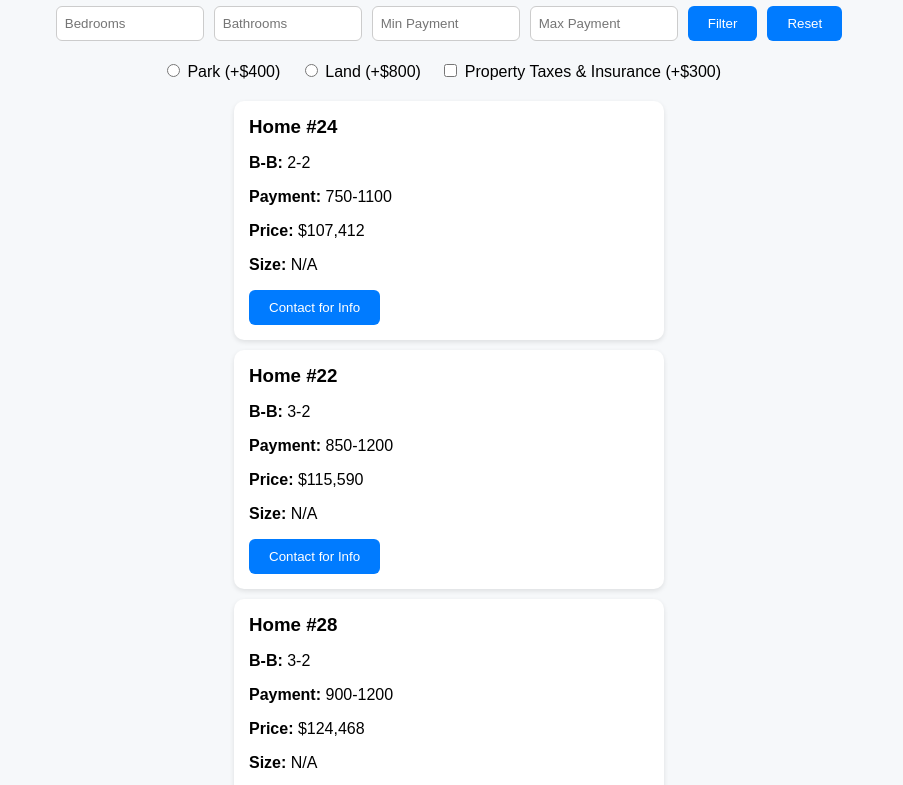
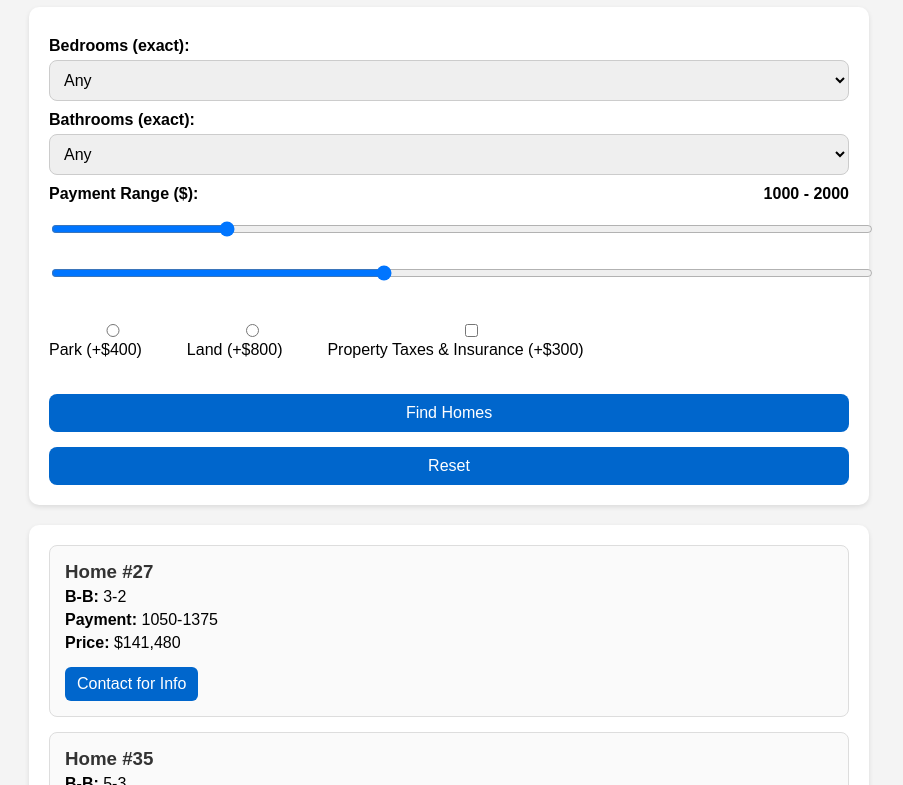
Before and after one commit to FiestaHomes/home-selector, a plain HTML site: page index.html in a window 1280 px wide. Shown: the part 94-879 px from the top of the page, without its empty margins (191-1094 px from the left). Drawn offline with Linux system fonts and the light colour scheme.

Commit message:
Update index.html

```diff
--- a/index.html
+++ b/index.html
@@ -3,81 +3,70 @@
 <head>
 <meta charset="UTF-8">
 <meta name="viewport" content="width=device-width, initial-scale=1.0">
-  <title>Fiesta Homes Finder</title>
+<title>Fiesta Homes Selector</title>
 <style>
-    body {
-      font-family: Arial, sans-serif;
-      background: #f6f8fa;
-      margin: 0;
-      padding: 20px;
-    }
-    h1 {
-      text-align: center;
-    }
-    .filters {
-      display: flex;
-      flex-wrap: wrap;
-      gap: 10px;
-      justify-content: center;
-      margin-bottom: 20px;
-    }
-    input[type="number"] {
-      padding: 8px;
-      border: 1px solid #ccc;
-      border-radius: 6px;
-      width: 130px;
-    }
-    button {
-      padding: 10px 20px;
-      background: #007bff;
-      color: white;
-      border: none;
-      border-radius: 6px;
-      cursor: pointer;
-    }
-    button:hover {
-      background: #0056b3;
-    }
-    .home-card {
-      background: white;
-      border-radius: 10px;
-      padding: 15px;
-      box-shadow: 0 2px 5px rgba(0,0,0,0.1);
-      margin-bottom: 10px;
-      max-width: 400px;
-      margin: 10px auto;
-    }
-    .home-card h3 {
-      margin: 0 0 5px;
-    }
-    .checkboxes {
-      text-align: center;
-      margin-bottom: 20px;
-    }
-    .checkboxes label {
-      margin-right: 15px;
-    }
+body { font-family: Arial, sans-serif; background: #f4f4f4; margin:0; padding:20px; }
+h1 { text-align: center; color: #2b2b2b; }
+.filter-section, .results { background: white; border-radius: 10px; padding: 20px; box-shadow: 0 2px 5px rgba(0,0,0,0.1); max-width: 800px; margin: 20px auto; }
+label { display: block; margin: 10px 0 5px; font-weight: bold; }
+select, input, button { width: 100%; padding: 10px; border-radius: 8px; border: 1px solid #ccc; font-size:16px; }
+button { background: #0066cc; color:white; border:none; cursor:pointer; margin-top: 15px; }
+button:hover { background: #004c99; }
+.home-card { background: #fafafa; border-radius: 8px; padding: 15px; margin-bottom: 15px; border: 1px solid #ddd; }
+.home-card h3 { margin: 0; color: #333; }
+.home-card p { margin: 5px 0; }
+.contact-btn { display:inline-block; margin-top:10px; padding:8px 12px; background:#0066cc; color:white; border-radius:6px; text-decoration:none; }
+.contact-btn:hover { background:#004c99; }
+.slider-container { margin-bottom: 15px; }
+.slider-label { display:flex; justify-content:space-between; }
+.checkbox-container { margin: 15px 0; }
+.checkbox-container label { display:inline-block; margin-right:15px; font-weight: normal; }
 </style>
 </head>
 <body>
-  <h1>Fiesta Homes Finder</h1>
 
-  <div class="filters">
-    <input type="number" id="bedrooms" placeholder="Bedrooms">
-    <input type="number" id="bathrooms" placeholder="Bathrooms">
-    <input type="number" id="minPayment" placeholder="Min Payment">
-    <input type="number" id="maxPayment" placeholder="Max Payment">
-    <button onclick="filterHomes()">Filter</button>
-    <button onclick="resetFilters()">Reset</button>
+<h1>🏡 Fiesta Homes Selector</h1>
+
+<div class="filter-section">
+<label>Bedrooms (exact):</label>
+<select id="bedrooms">
+<option value="">Any</option>
+<option value="2">2</option>
+<option value="3">3</option>
+<option value="4">4</option>
+<option value="5">5</option>
+</select>
+
+<label>Bathrooms (exact):</label>
+<select id="bathrooms">
+<option value="">Any</option>
+<option value="1">1</option>
+<option value="2">2</option>
+<option value="3">3</option>
+</select>
+
+<div class="slider-container">
+  <label class="slider-label">
+    <span>Payment Range ($):</span>
+    <span id="payment-display">1000 - 2000</span>
+  </label>
+  <input type="range" id="payment-min" min="0" max="5000" value="1000" step="50">
+  <input type="range" id="payment-max" min="0" max="5000" value="2000" step="50">
 </div>
 
-  <div class="checkboxes">
+<div class="checkbox-container">
   <label><input type="radio" name="placement" id="park" value="400" onchange="filterHomes()"> Park (+$400)</label>
   <label><input type="radio" name="placement" id="land" value="800" onchange="filterHomes()"> Land (+$800)</label>
   <label><input type="checkbox" id="taxes" value="300" onchange="filterHomes()"> Property Taxes & Insurance (+$300)</label>
 </div>
 
-  <div id="results"></div>
+<button onclick="filterHomes()">Find Homes</button>
+<button onclick="resetFilters()">Reset</button>
+</div>
+
+<div class="results" id="results">
+<p>Use the filters above to see matching homes.</p>
+</div>
 
 <script>
 let homes = [];
@@ -87,73 +76,88 @@
   .then(response => response.json())
   .then(data => {
     homes = data;
-        displayHomes(homes);
+    filterHomes(); // Show all homes initially
   })
-      .catch(error => console.error('Error loading homes:', error));
+  .catch(err => console.error("Error loading homes.json:", err));
+
+// Slider display update
+const paymentMin = document.getElementById("payment-min");
+const paymentMax = document.getElementById("payment-max");
+const paymentDisplay = document.getElementById("payment-display");
+
+function updatePaymentDisplay() {
+  let minVal = parseInt(paymentMin.value);
+  let maxVal = parseInt(paymentMax.value);
+  if(minVal > maxVal) [minVal, maxVal] = [maxVal, minVal];
+  paymentDisplay.textContent = `${minVal} - ${maxVal}`;
+}
+
+paymentMin.addEventListener("input", updatePaymentDisplay);
+paymentMax.addEventListener("input", updatePaymentDisplay);
 
 function filterHomes() {
-      const beds = parseInt(document.getElementById('bedrooms').value) || null;
-      const baths = parseInt(document.getElementById('bathrooms').value) || null;
-      let minPayment = parseInt(document.getElementById('minPayment').value) || 0;
-      let maxPayment = parseInt(document.getElementById('maxPayment').value) || Infinity;
+  const beds = document.getElementById("bedrooms").value;
+  const baths = document.getElementById("bathrooms").value;
+  let minPayment = parseInt(paymentMin.value);
+  let maxPayment = parseInt(paymentMax.value);
+  if(minPayment > maxPayment) [minPayment, maxPayment] = [maxPayment, minPayment];
 
   // Add-ons
-      const parkAdd = document.getElementById('park').checked ? 400 : 0;
-      const landAdd = document.getElementById('land').checked ? 800 : 0;
-      const taxesAdd = document.getElementById('taxes').checked ? 300 : 0;
+  const parkAdd = document.getElementById("park").checked ? 400 : 0;
+  const landAdd = document.getElementById("land").checked ? 800 : 0;
+  const taxesAdd = document.getElementById("taxes").checked ? 300 : 0;
 
   minPayment += parkAdd + landAdd + taxesAdd;
   maxPayment += parkAdd + landAdd + taxesAdd;
 
   const filtered = homes.filter(h => {
-        const matchBeds = !beds || h.bedrooms === beds;
-        const matchBaths = !baths || h.bathrooms === baths;
+    let matchBeds = !beds || h.bedrooms === parseInt(beds);
+    let matchBaths = !baths || h.bathrooms === parseInt(baths);
 
-        const [homeMin, homeMax] = h.payment.split('-').map(x => parseInt(x.trim()));
-        const matchPayment = homeMin >= minPayment && homeMax <= maxPayment;
+    const [homeMin, homeMax] = h.payment.split("-").map(x => parseInt(x.replace(/[$,]/g,'').trim()));
+    let matchPayment = homeMin >= minPayment && homeMax <= maxPayment;
 
     return matchBeds && matchBaths && matchPayment;
   });
 
-      displayHomes(filtered);
-    }
+  filtered.sort((a,b)=>a.price-b.price);
 
-    function displayHomes(list) {
-      const results = document.getElementById('results');
-      results.innerHTML = '';
+  const resultsDiv = document.getElementById("results");
+  resultsDiv.innerHTML = "";
 
-      if (list.length === 0) {
-        results.innerHTML = '<p>No homes found within the specified range.</p>';
+  if(filtered.length === 0){
+    resultsDiv.innerHTML = "<p>No homes found. Try adjusting your filters.</p>";
     return;
   }
 
-      list.sort((a, b) => a.price - b.price);
-
-      list.forEach(h => {
-        const div = document.createElement('div');
-        div.classList.add('home-card');
-        div.innerHTML = `
+  filtered.forEach(h => {
+    const card = document.createElement("div");
+    card.className = "home-card";
+    card.innerHTML = `
       <h3>Home #${h.number}</h3>
       <p><strong>B-B:</strong> ${h.bedrooms}-${h.bathrooms}</p>
       <p><strong>Payment:</strong> ${h.payment}</p>
       <p><strong>Price:</strong> $${h.price.toLocaleString()}</p>
-          <p><strong>Size:</strong> ${h.size || 'N/A'}</p>
-          <button onclick="alert('Contact Fiesta Homes for info on Home #${h.number}')">Contact for Info</button>
+      <a href="tel:4322257519" class="contact-btn">Contact for Info</a>
     `;
-        results.appendChild(div);
+    resultsDiv.appendChild(card);
   });
 }
 
 function resetFilters() {
-      document.getElementById('bedrooms').value = '';
-      document.getElementById('bathrooms').value = '';
-      document.getElementById('minPayment').value = '';
-      document.getElementById('maxPayment').value = '';
-      document.getElementById('park').checked = false;
-      document.getElementById('land').checked = false;
-      document.getElementById('taxes').checked = false;
-      displayHomes(homes);
+  document.getElementById("bedrooms").value = '';
+  document.getElementById("bathrooms").value = '';
+  paymentMin.value = 1000;
+  paymentMax.value = 2000;
+  updatePaymentDisplay();
+  document.getElementById("park").checked = false;
+  document.getElementById("land").checked = false;
+  document.getElementById("taxes").checked = false;
+  filterHomes();
 }
+
+updatePaymentDisplay();
 </script>
+
 </body>
 </html>
```
Lines whose indentation alone changed are shown as unchanged.
